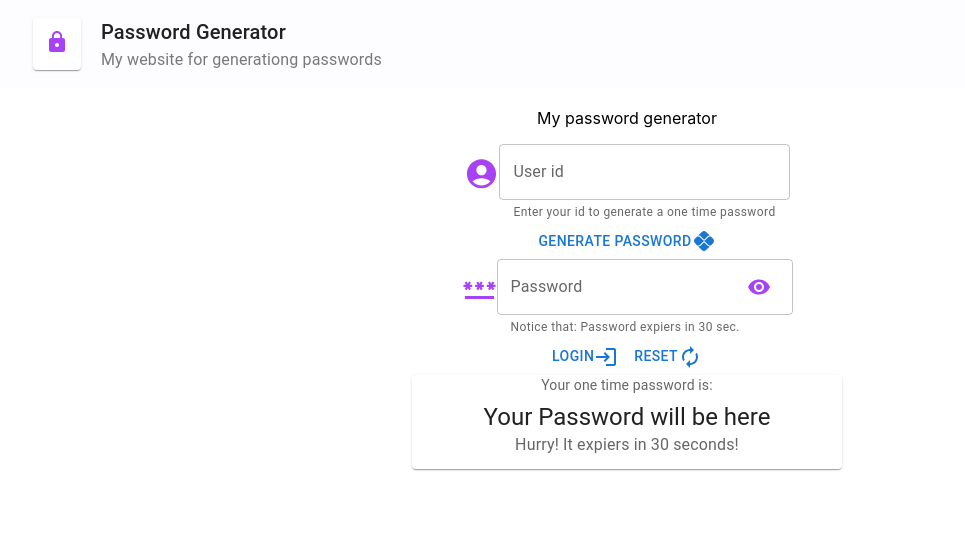
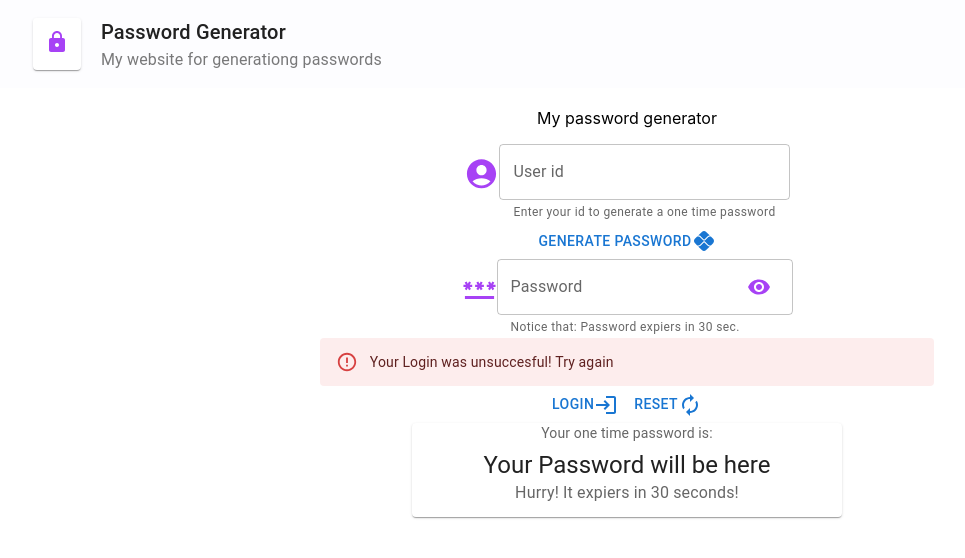
Before and after one commit to teodorofmihaela/PasswordProject, a React (Create React App) app in the folder Front-end/password-generator/: page / in a window 1280 px wide. Shown: the top 558 px of the page, without its empty margins (13-978 px from the left). Built offline with nearby package versions, Linux system fonts and the light colour scheme.

Commit message:
Added login functionality and error alerts

```diff
--- a/Front-end/password-generator/src/components/Form.js
+++ b/Front-end/password-generator/src/components/Form.js
@@ -1,5 +1,5 @@
 import React from 'react';
-import { useState, useEffect } from "react";
+import { useState } from "react";
 import Button from '@mui/material/Button';
 import IconButton from '@mui/material/IconButton';
 import Stack from '@mui/material/Stack';
@@ -13,6 +13,7 @@ import PasswordIcon from '@mui/icons-material/Password';
 import VisibilityIcon from '@mui/icons-material/Visibility';
 import { Card } from '@mui/material';
 import { Typography } from '@mui/material';
+import Alert from '@mui/material/Alert';
 import AutorenewIcon from '@mui/icons-material/Autorenew';
 import LoginIcon from '@mui/icons-material/Login';
 import PixIcon from '@mui/icons-material/Pix';
@@ -20,30 +21,45 @@ import "./Form.css";
 
 function Form() {
 
-    //   async componentDidMount() {
-    //     const response = await fetch('/password');
-    //     const body = await response.json();
-    //     this.setState({clients: body});
-    //   }
+    const [passwordChange, setPasswordChange] = useState({
+        initialPassword: "Your Password will be here"
+    });
+
+    const [showPassword, setShowPassword] = useState(false);
+
+    const [passwordInput, setPasswordInput] = useState();
+    const [userIdInput, setUserIdInput] = useState();
+
+    const [showAlert, setShowAlert] = React.useState(false);
+    const [showLoginAlert, setShowLoginAlert] = React.useState(false);
 
     var password;
+    var messagePassword = " Wait 30 second for a new generated password!";
+    var messageLoginFailed = "Your Login was unsuccesful! Try again";
+    var messageLoginSuccessful = "Your Login was succesful!";
 
     async function generatePassword() {
 
-
-        //const [textInput] = useState('');
-
+        try {
             const baseURL = "http://localhost:5232";
 
-        const encodedValue = encodeURIComponent("08dabbe0-a463-408f-8778-26e2ace162b1");
+            const encodedValue = encodeURIComponent(userIdInput);
             const res = await fetch(`${baseURL}/password?userId=${encodedValue}`, {
                 method: "GET",
                 datatype: "json"
             });
-        //.then((response) => console.log(response));
+            console.log(res);
 
+            if (res.status === 204) {
+                setShowAlert(true);
+                const message = `Wait 30s for a new password, response: ${res.status} - ${res.statusText}`;
+                throw new Error(message);
+            } else {
+                setShowAlert(false);
+            }
 
             const data = await res.json();
+
 
             const result = {
                 data: data,
@@ -56,17 +72,55 @@ function Form() {
 
             changeInitialPassword();
 
+
+        }
+        catch (err) {
+            console.log(err);
+        }
     }
 
+    async function login() {
+        try {
+            const baseURL = "http://localhost:5232";
+
+            const res = await fetch(`${baseURL}/login`, {
+                headers: {
+                    'Accept': 'application/json',
+                    'Content-Type': 'application/json'
+                },
+                method: "post",
+                body: JSON.stringify({
+                    "UserId": userIdInput,
+                    "Password": passwordInput
+                })
+            });
+
+            const data = await res.json();
+
+            console.log(data);
+
+            if (data == true) {
+                setShowLoginAlert(true);
+                const message = `Login successful, response: ${res.status} - ${res.statusText}`;
+                console.log(message);
+            }
+            else {
+                setShowLoginAlert(false);
+                const message = `Login failed, response: ${res.status} - ${res.statusText}`;
+                console.log(message);
+            }
+        }
+        catch (err) {
+            console.log(err);
+        }
+    }
     //   useEffect(() => {
     //     fetch(`/password`)
     //      .then((response) => console.log(response));
     //    }, []);
 
     //show generated password
-    const [passwordChange, setPasswordChange] = useState({
-        initialPassword: "Your Password will be here"
-    });
+
 
     function changeInitialPassword() {
         setPasswordChange({
@@ -75,10 +129,6 @@ function Form() {
         });
     }
 
-    const [showPassword, setShowPassword] = useState(false);
-
-    const [passwordInput, setPasswordInput] = useState();
-    const [userIdInput, setUserIdInput] = useState();
 
     function onReset() {
         setPasswordInput("");
@@ -117,8 +167,10 @@ function Form() {
                                     }}>
                                 </TextField>
                             </div>
-                            <div>
-                                <Button>Login <LoginIcon /></Button>
+                            <div>{showLoginAlert ? <Alert severity="success">
+                                {messageLoginSuccessful}</Alert>
+                                : <Alert severity="error">{messageLoginFailed} </Alert>}
+                                <Button onClick={login}>Login <LoginIcon /></Button>
                                 <Button onClick={onReset}>Reset <AutorenewIcon /></Button>
                             </div>
                         </Item>
@@ -126,6 +178,8 @@ function Form() {
                             <Card>
                                 <Typography sx={{ fontSize: 14 }} color="text.secondary" gutterBottom> Your one time password is:
                                 </Typography>
+                                {showAlert ? <Alert severity="error">
+                                    {messagePassword}</Alert> : null}
                                 <Typography variant="h5" component="div" >
                                     {passwordChange.initialPassword}
                                 </Typography>
```
Lines whose indentation alone changed are shown as unchanged.
